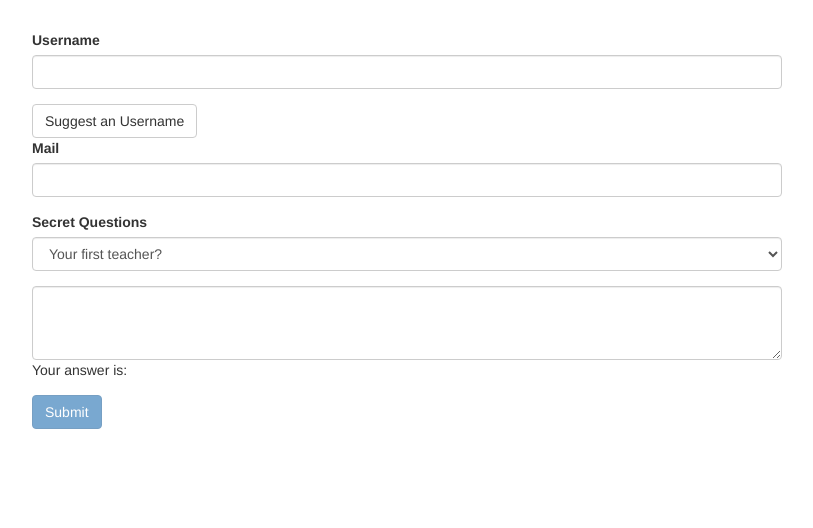
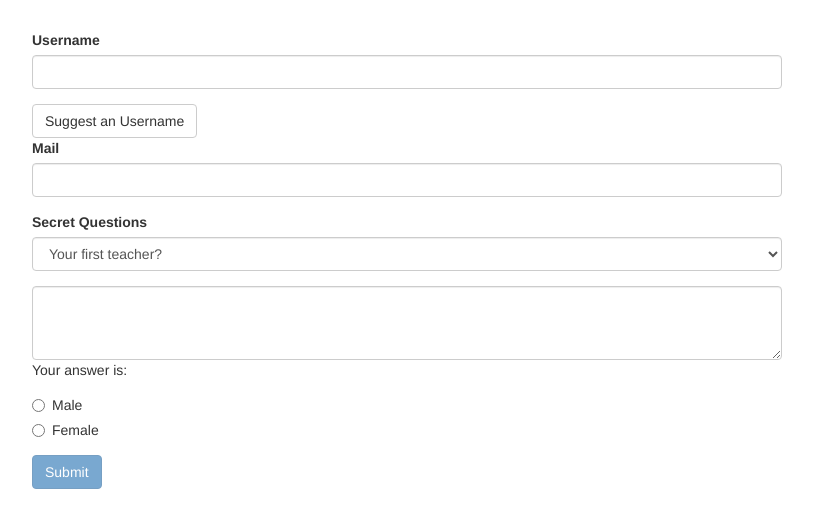
Before and after one commit to kubilaye/ng-assignments, an Angular app in the folder forms-td/: page / in a window 1280 px wide. Shown: the top 528 px of the page, without its empty margins (233-1046 px from the left). Built offline with nearby package versions, Linux system fonts and the light colour scheme.

Commit message:
handling radio buttons

```diff
--- a/forms-td/src/app/app.component.html
+++ b/forms-td/src/app/app.component.html
@@ -28,6 +28,13 @@
           <textarea name="questionAnswer" rows="3" class="form-control" [(ngModel)]="answer"></textarea>
           <p>Your answer is: {{ answer }}</p>
         </div>
+        <div class="form-group">
+          <div class="radio" *ngFor="let gender of genders">
+            <label>
+              <input type="radio" name="gender" ngModel [value]="gender" required> {{ gender }}
+            </label>
+          </div>
+        </div>
         <button
           class="btn btn-primary"
           type="submit"
--- a/forms-td/src/app/app.component.ts
+++ b/forms-td/src/app/app.component.ts
@@ -9,6 +9,7 @@
 export class AppComponent {
   defaultQuestion = 'teacher';
   answer = '';
+  genders = ['Male', 'Female'];
 
   suggestUserName() {
     const suggestedName = 'Superuser';
```
